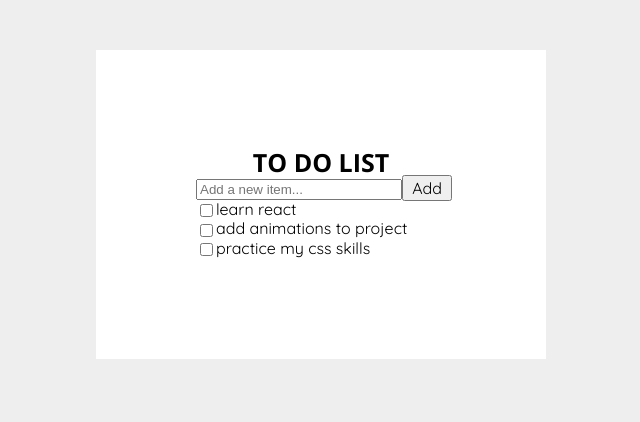
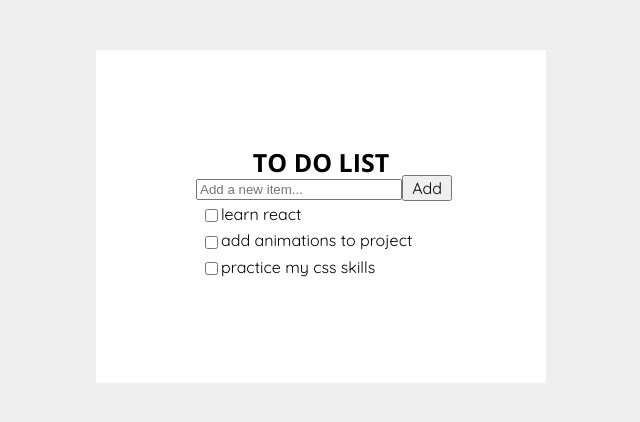
Before and after one commit to missyjeanbeutler/sass-demo, a React (Create React App) app: page / in a window 1280 px wide. Shown: the top 422 px of the page, without its empty margins (319-959 px from the left). Built offline with nearby package versions, Linux system fonts and the light colour scheme.

Commit message:
setting out basic framework

```diff
--- a/src/App.js
+++ b/src/App.js
@@ -23,7 +23,6 @@ class App extends Component {
 
   addToList() {
     if(this.state.userInput) {
-      console.log(this.state.userInput)
       this.setState({
         list: [...this.state.list, this.state.userInput],
         userInput: ''
@@ -35,7 +34,9 @@ class App extends Component {
   render() {
 
     const todoList = this.state.list.map((item, index) => {
-            return <Item key={index} item={item}/>
+            return <Item
+                    key={index}
+                    item={item}/>
         })
 
     return (
--- a/src/Item.js
+++ b/src/Item.js
@@ -1,10 +1,25 @@
-import React from 'react';
+import React, { Component } from 'react';
 
-export default function Item(props) {
+class Item extends Component {
+ constructor(props) {
+   super(props)
+   this.state ={
+     decor: 'not_checked_input'
+   }
+ }
+  handleCheck(e) {
+    this.setState({
+        decor: e ? 'checked_input' : 'not_checked_input'
+    })
+  }
+  render() {
     return (
-        <div className=''>
-            <input type='checkbox' />
-            {props.item}
+        <div className={this.state.decor}>
+            <input type='checkbox' onChange={(e) => this.handleCheck(e.target.checked)}/>
+            {this.props.item}
         </div>
     )
+  }
 }
+
+export default Item
--- a/src/styles/components/_List.scss
+++ b/src/styles/components/_List.scss
@@ -0,0 +1,9 @@
+.not_checked_input {
+  margin: 3px;
+  padding: 2px;
+}
+
+.checked_input {
+  @extend .not_checked_input;
+  text-decoration: line-through;
+}
```
